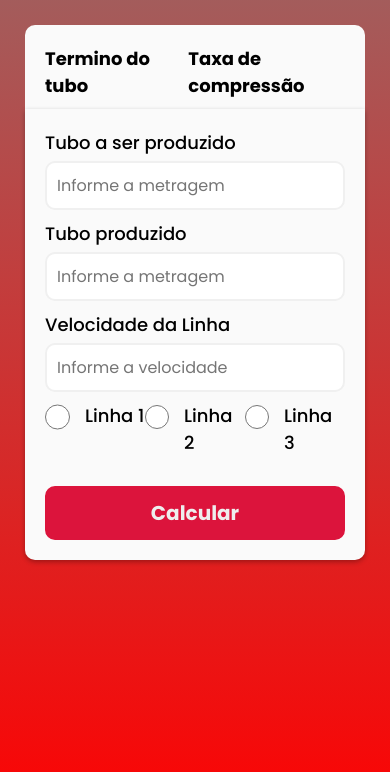
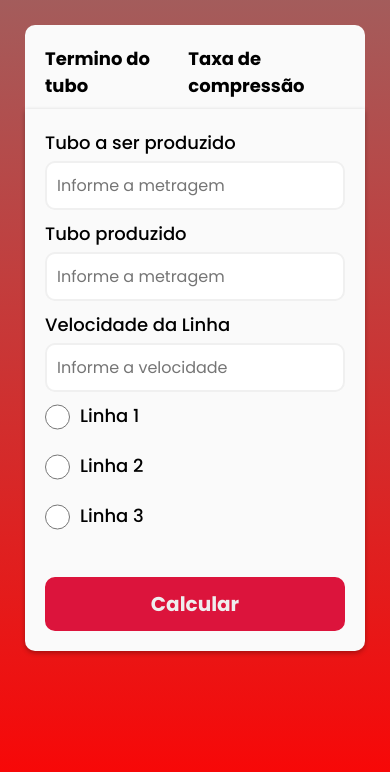
Before and after one commit to Ian-FS/calcula-facil-react, a React (Vite) app: page /terminopipe in a window 390 px wide. Shown: the top 772 px of the page. Built offline with nearby package versions, Linux system fonts and the light colour scheme.

Commit message:
atualizado estilo do componente inputCheck e inputBox

```diff
--- a/src/components/Formulario/Form/style.scss
+++ b/src/components/Formulario/Form/style.scss
@@ -6,6 +6,7 @@
     &-control {
         position: relative;
         width: 100%;
+        margin-bottom: 10px;
         input {
             &:hover {
                 border-color: #000;
@@ -16,6 +17,7 @@
     .number-line {
         display: flex;
     }
+
     .end-refer {
         display: flex;
     }
@@ -29,3 +31,8 @@
         font-weight: 600;
     }
 }
+@media only screen and (max-width: 490px) {
+    .number-line {
+        flex-direction: column;
+    }
+}
--- a/src/components/Formulario/InputCheck/InputCheck.scss
+++ b/src/components/Formulario/InputCheck/InputCheck.scss
@@ -1,6 +1,7 @@
 .check {
     display: flex;
-    gap: 15px;
+    gap: 10px;
+    justify-content: center;
     input[type="radio"] {
         border: 0px;
         width: 25px;
@@ -8,3 +9,8 @@
         vertical-align: middle;
     }
 }
+@media only screen and (max-width: 490px) {
+    .check {
+        justify-content: flex-start;
+    }
+}
--- a/src/components/Formulario/ResultDashboard/ResultDashboard.jsx
+++ b/src/components/Formulario/ResultDashboard/ResultDashboard.jsx
@@ -15,10 +15,10 @@ export default function ResultDashboard(props) {
             <div className="result-container" id="result-container">
                 <div className="result-header">
                     <img onClick={handleClick} src={arrowSvg} alt="seta-voltar" />
-                    <h2>Término do tubo</h2>
+                    <h1>Término do tubo</h1>
                 </div>
                 <div className="result-box" id="result-box">
-                    <h3>{props.mensagem}</h3>
+                    <h2>{props.mensagem}</h2>
                 </div>
             </div>
         </div>
--- a/src/pages/calculates-end-pipe.jsx
+++ b/src/pages/calculates-end-pipe.jsx
@@ -73,7 +73,7 @@ export default function EndPipePage({ showResult, setShowResult }) {
 
         console.log(newDate)
         if (endTime() > 0 && endTime() < 999999) {
-            let mensagem = `O tubo terminará no(a) ${diaDaSemana}, ${(newDays.toString()).padStart(2, '0')} de ${meses[newMonth]} de ${newYears}, às ${(newHours.toString()).padStart(2, '0')}:${(newMinutes.toString()).padStart(2, '0')}.`
+            let mensagem = `Término do tubo na boca da ferramenta previsto para ${diaDaSemana}, ${(newDays.toString()).padStart(2, '0')} de ${meses[newMonth]} de ${newYears}, às ${(newHours.toString()).padStart(2, '0')}:${(newMinutes.toString()).padStart(2, '0')}.`
 
             return mensagem
         } else {
```
